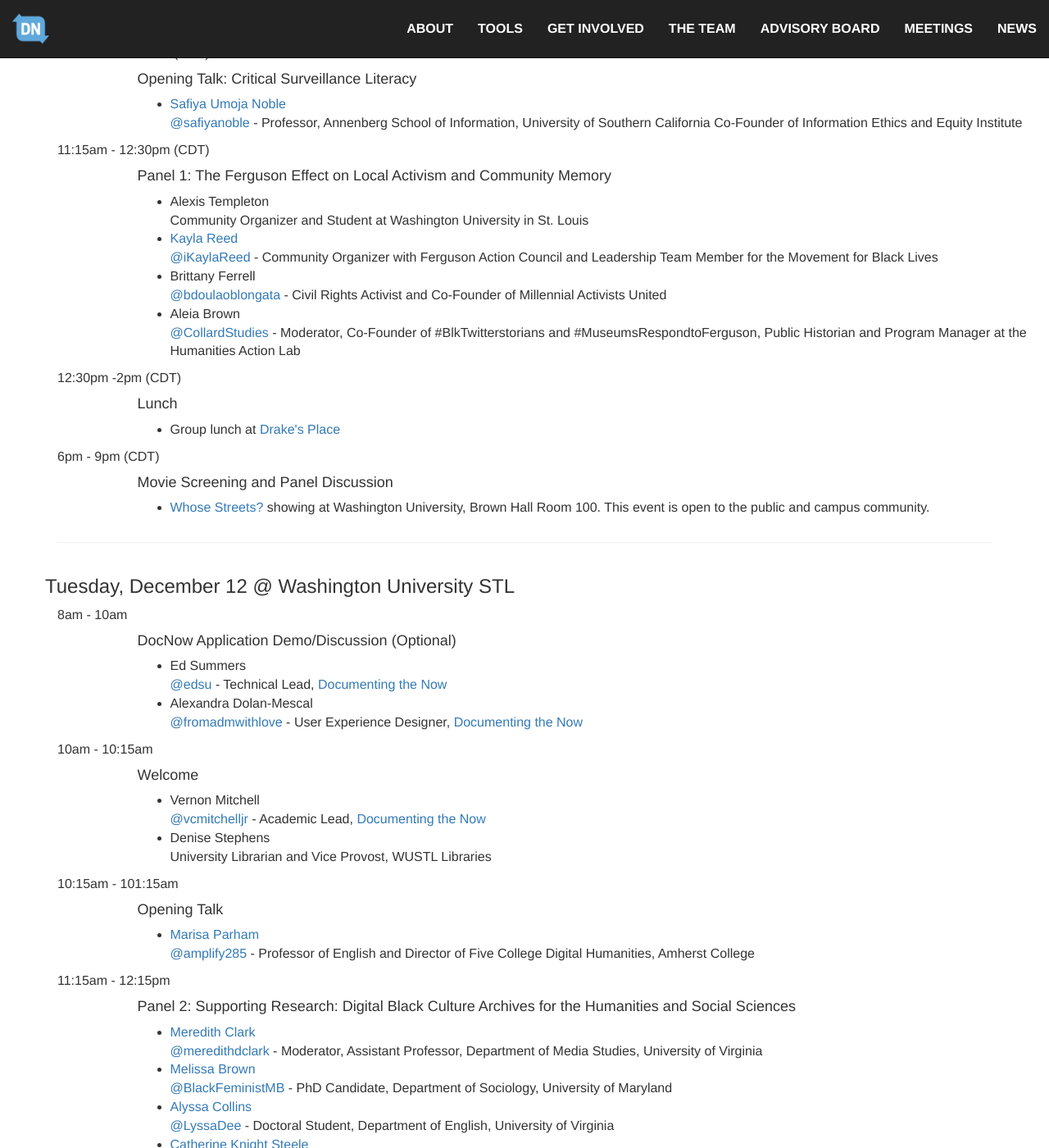
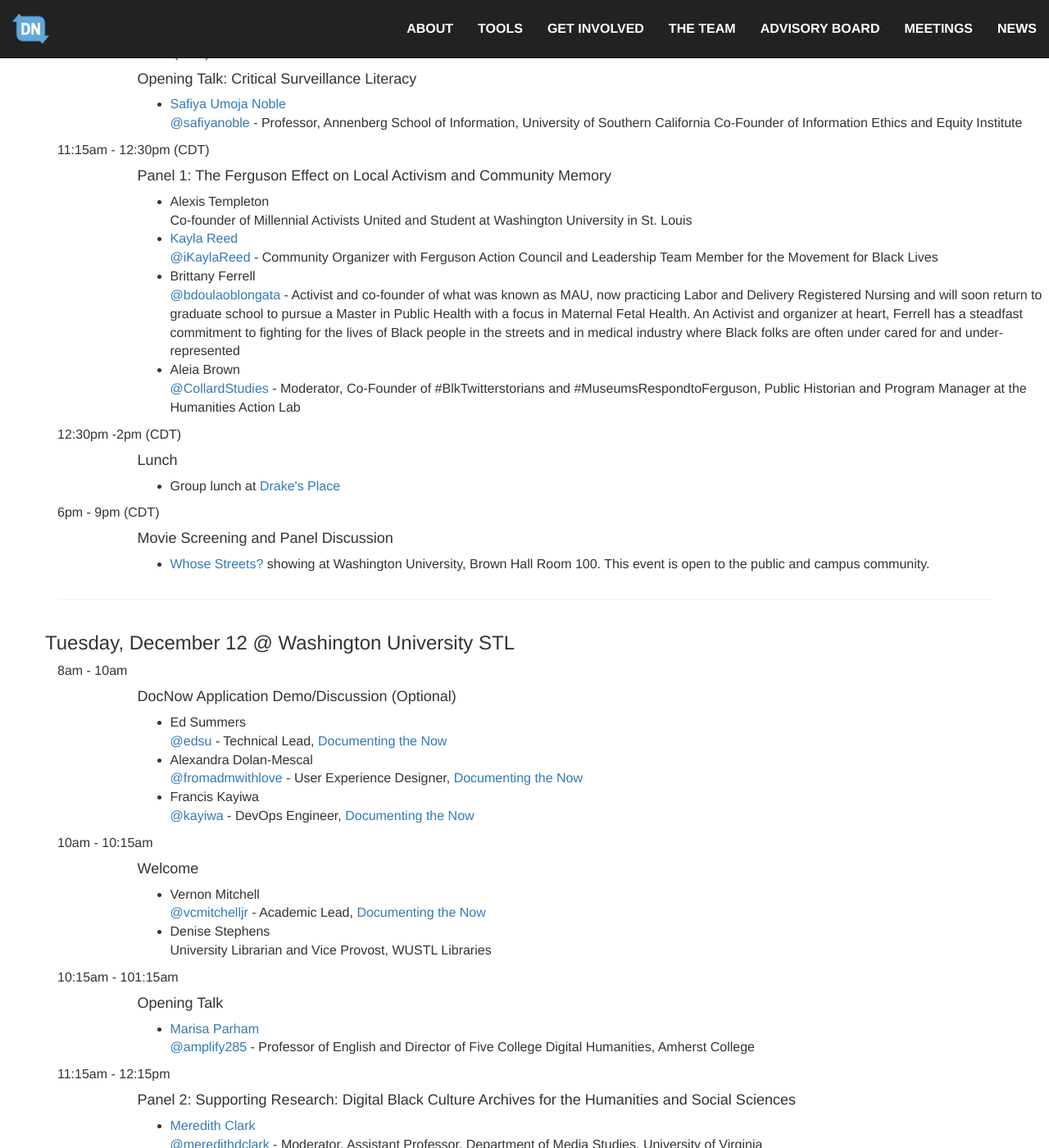
Before and after one commit to DocNow/docnow.github.io, a Jekyll site: the page built from meetings/stl-2017/index.html, in a window 1280 px wide and 1400 px high, scrolled down 1132 px. Shown: the whole window at 82% size. Built offline with Jekyll 4.4.1, drawn with Linux system fonts in a browser that asks for light colours; some of the changed text lies outside the part shown.

Commit message:
push to website
updates

```diff
--- a/meetings/stl-2017/index.html
+++ b/meetings/stl-2017/index.html
@@ -48,13 +48,13 @@
        <h4>Panel 1: The Ferguson Effect on Local Activism and Community Memory</h4>
          <ul>
            <li>Alexis Templeton<br>
-          Community Organizer and Student at Washington University in St. Louis
+              Co-founder of Millennial Activists United and Student at Washington University in St. Louis
            </li>
            <li><a href="http://kaylamreed.com/">Kayla Reed</a><br>
               <a href="https://twitter.com/ikaylareed">@iKaylaReed</a> - Community Organizer with Ferguson Action Council and Leadership Team Member for the Movement for Black Lives
            </li>
            <li>Brittany Ferrell<br>
-              <a href="https://twitter.com/bdoulaoblongata">@bdoulaoblongata</a> - Civil Rights Activist and Co-Founder of Millennial Activists United
+              <a href="https://twitter.com/bdoulaoblongata">@bdoulaoblongata</a> - Activist and co-founder of what was known as MAU, now practicing Labor and Delivery Registered Nursing and will soon return to graduate school to pursue a Master in Public Health with a focus in Maternal Fetal Health. An Activist and organizer at heart, Ferrell has a steadfast commitment to fighting for the lives of Black people in the streets and in medical industry where Black folks are often under cared for and under-represented
            </li>
            <li>Aleia Brown <br>
              <a href="https://twitter.com/collardstudies">@CollardStudies</a> - Moderator, Co-Founder of #BlkTwitterstorians and #MuseumsRespondtoFerguson, Public Historian and Program Manager at the Humanities Action Lab
@@ -87,6 +87,8 @@
             <a href="https://twitter.com/edsu"> @edsu</a> - Technical Lead, <a href="http://docnow.io">Documenting the Now</a></li>
           <li>Alexandra Dolan-Mescal<br>
             <a href="https://twitter.com/fromadmwithlove"> @fromadmwithlove</a> - User Experience Designer, <a href="http://docnow.io">Documenting the Now</a></li>
+            <li>Francis Kayiwa<br>
+              <a href="https://twitter.com/kayiwa"> @kayiwa</a> - DevOps Engineer, <a href="http://docnow.io">Documenting the Now</a></li>
         </ul>
     </div>
     <div class="col-lg-10">10am - 10:15am</div>
@@ -134,7 +136,7 @@
           <li><a href="https://www.viewpointmag.com/2015/10/31/radical-archives-and-the-new-cycles-of-contention/">Kimberly Springer</a><br>
              <a href="https://twitter.com/kspringeruk">@kspringeruk</a> - Moderator, Curator of Oral History, Columbia University Libraries </li>
           <li><a href="https://www.drtonieshaltaylor.com/">Toniesha Taylor</a><br>
-             <a href="https://twitter.com/drtonieshat">@DrTonieshaT</a> - Associate Professor of Communication, Prairie View A&M University</li>
+             <a href="https://twitter.com/drtonieshat">@DrTonieshaT</a> - Associate Professor of Communication, Prairie View A & M University</li>
           <li><a href="https://www.smithsonianmag.com/smithsonian-institution/media-needs-history-lesson-addressing-civic-unrest-director-african-american-history-museum-180955140/">Adrianne Russell</a><br>
              <a href="https://twitter.com/adriannerussell">@adriannerussell</a> - Museum Educator, Writer and Nonprofit Consultant</li>
         </ul>
```
